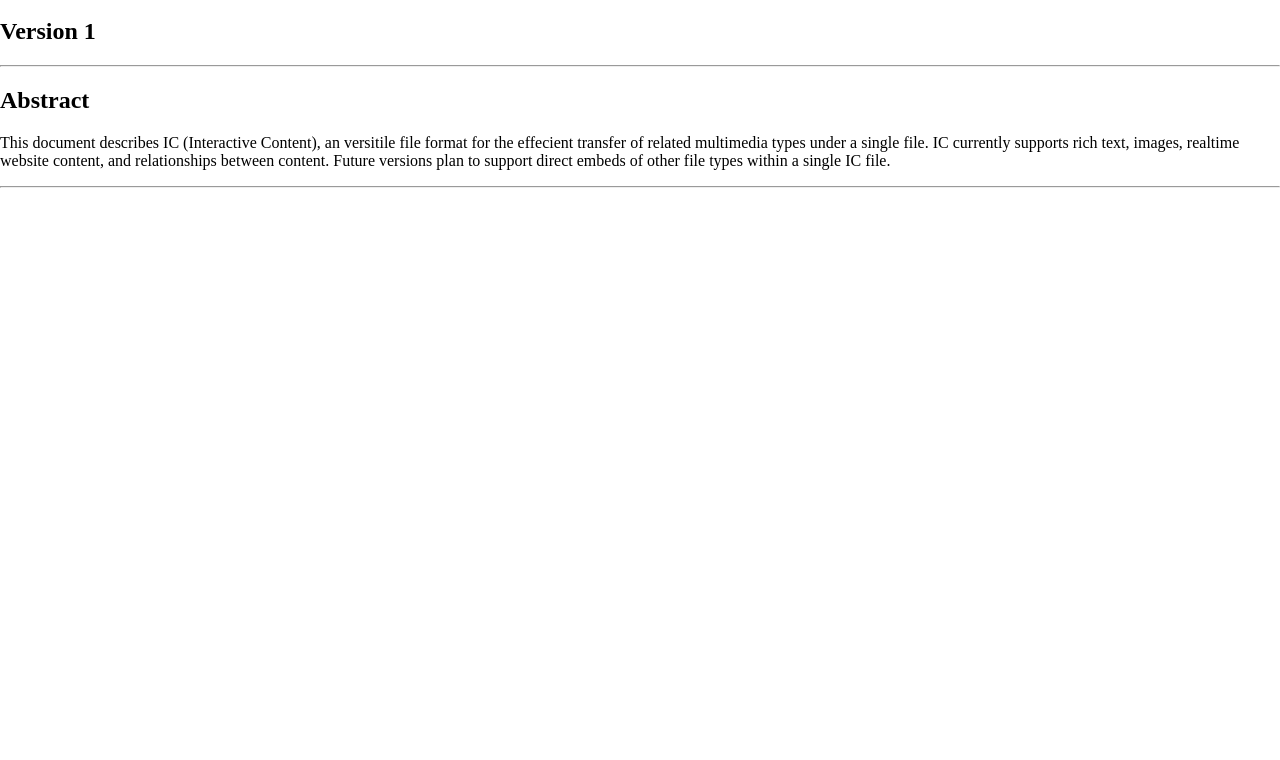
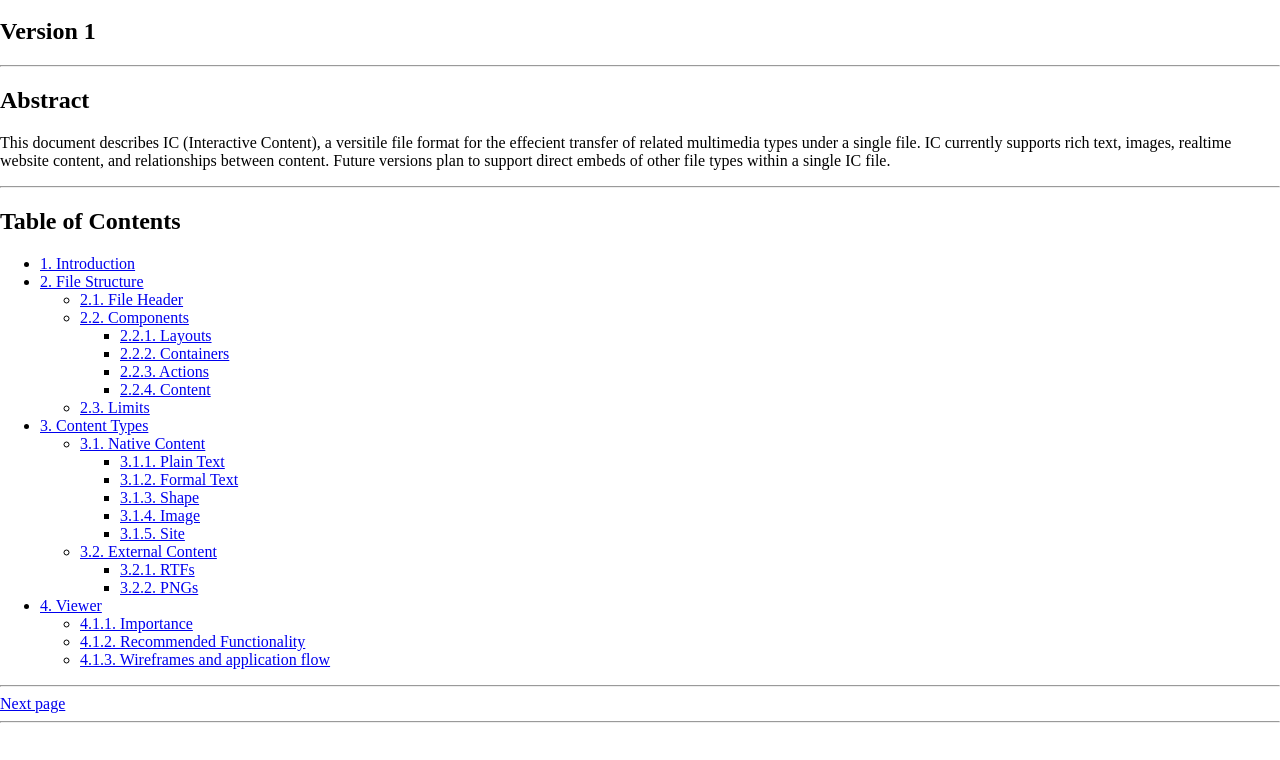
Before and after one commit to satvikb/InteractiveContentFileFormat, a plain HTML site: page Website/index.html in a window 1280 px wide. Shown: the part 40-800 px from the top of the page. Drawn offline with Linux system fonts and the light colour scheme.

Commit message:
create spec TOC

```diff
--- a/Website/index.html
+++ b/Website/index.html
@@ -2,19 +2,107 @@
   <head>
     <title>IC (Interactive Content) Specification</title>
   </head>
-  <body style="margin: 0px;" class="vsc-initialized">
+  <body style="margin: 0px;">
     <h1>IC (Interactive Content) Specification</h1>
     <h2>Version 1</h2>
     <hr>
 
     <h2>Abstract</h2>
 
-    <p>This document describes IC (Interactive Content), an
+    <p>This document describes IC (Interactive Content), a
     versitile file format for the effecient transfer of related multimedia types
     under a single file. IC currently supports rich text, images, realtime
     website content, and relationships between content. Future versions plan to support
     direct embeds of other file types within a single IC file.
     </p>
     <hr>
+    <h2>Table of Contents</h2>
+    <ul>
+      <li>
+        <a href="introduction.html">1. Introduction</a>
+      </li>
+      <li>
+        <a href="structure.html">2. File Structure</a>
+        <ul>
+          <li>
+            <a href="structure.html#IC-file-header">2.1. File Header</a>
+          </li>
+          <li>
+            <a href="structure.html#Components">2.2. Components</a>
+            <ul>
+              <li>
+                <a href="structure.html#Layout">2.2.1. Layouts</a>
+              </li>
+              <li>
+                <a href="structure.html#Layout">2.2.2. Containers</a>
+              </li>
+              <li>
+                <a href="structure.html#Layout">2.2.3. Actions</a>
+              </li>
+              <li>
+                <a href="structure.html#Layout">2.2.4. Content</a>
+              </li>
+            </ul>
+          </li>
+          <li>
+            <a href="structure.html#Limits">2.3. Limits</a>
+          </li>
+        </ul>
+      </li>
+      <li>
+        <a href="content.html">3. Content Types</a>
+        <ul>
+          <li>
+            <a href="content.html#Native">3.1. Native Content</a>
+            <ul>
+              <li>
+                <a href="content.html#Plain-Text">3.1.1. Plain Text</a>
+              </li>
+              <li>
+                <a href="content.html#Formal-Text">3.1.2. Formal Text</a>
+              </li>
+              <li>
+                <a href="content.html#Shape">3.1.3. Shape</a>
+              </li>
+              <li>
+                <a href="content.html#Image">3.1.4. Image</a>
+              </li>
+              <li>
+                <a href="content.html#Site">3.1.5. Site</a>
+              </li>
+            </ul>
+          </li>
+          <li>
+            <a href="content.html#External">3.2. External Content</a>
+            <ul>
+              <li>
+                <a href="content.html#RTFs">3.2.1. RTFs</a>
+              </li>
+              <li>
+                <a href="content.html#PNGs">3.2.2. PNGs</a>
+              </li>
+            </ul>
+          </li>
+        </ul>
+      </li>
+      <li>
+        <a href="viewer.html">4. Viewer</a>
+        <ul>
+          <li>
+            <a href="viewer.html#Importance">4.1.1. Importance</a>
+          </li>
+          <li>
+            <a href="viewer.html#Recommended">4.1.2. Recommended Functionality</a>
+          </li>
+          <li>
+            <a href="viewer.html#Wireframes">4.1.3. Wireframes and application flow</a>
+          </li>
+        </ul>
+      </li>
+    </ul>
+
+    <hr>
+    <a href="introduction.html">Next page</a>
+    <hr>
   </body>
 </html>
```
Also changed, not shown: Website/introduction.html (+8 -7 lines), Website/structure.html (added, +25 -0 lines), README.md.
